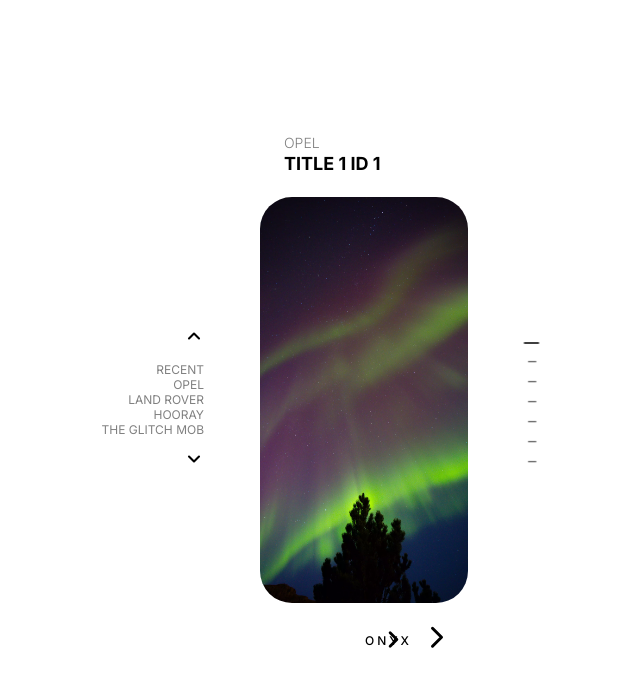
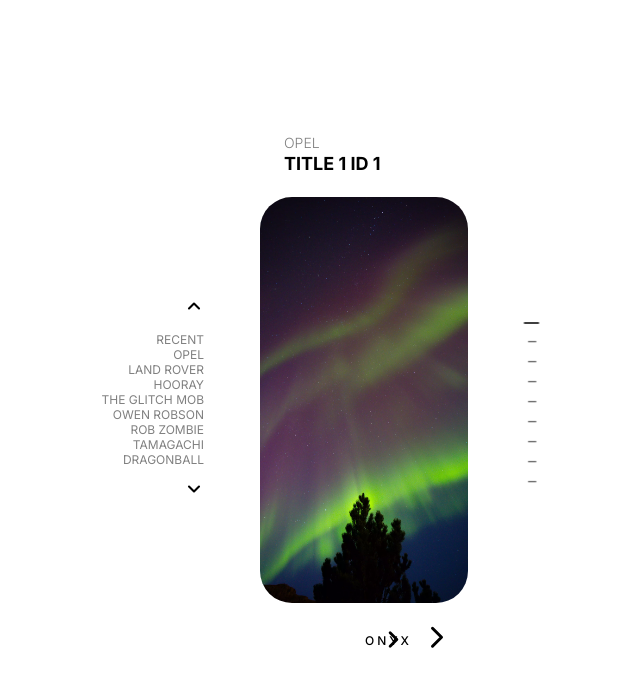
Before and after one commit to taunhealy/Circa9_Theme1_2, a Next.js app: page / in a window 1280 px wide. Shown: the top 686 px of the page, without its empty margins (276-916 px from the left). Built offline with nearby package versions, Linux system fonts and the light colour scheme.

Commit message:
fix: brand sidebar arrow scroll indexes 9<

```diff
--- a/app/components/BrandSidebar/BrandSidebar.tsx
+++ b/app/components/BrandSidebar/BrandSidebar.tsx
@@ -1,11 +1,11 @@
 // BrandSidebar.tsx
-import React, { useRef, useEffect, useState } from "react";
+import React, { useState } from "react";
 import { motion } from "framer-motion";
 import { ChevronUp, ChevronDown } from "lucide-react";
 import "./brandsidebar.css";
 
 interface BrandSidebarProps {
-  brands: (string | null)[]; // Adjust the type to allow null if needed
+  brands: (string | null)[];
   selectedBrand: string | null;
   onBrandClick: (brand: string) => void;
 }
@@ -15,14 +15,15 @@ const BrandSidebar: React.FC<BrandSidebarProps> = ({
   selectedBrand,
   onBrandClick,
 }) => {
-  const containerRef = useRef<HTMLDivElement>(null);
+  const [startIndex, setStartIndex] = useState(0);
 
   const handleScroll = (direction: "up" | "down") => {
-    const container = containerRef.current;
+    const maxStartIndex = Math.max(0, brands.length - 5);
 
-    if (container) {
-      const scrollAmount = direction === "up" ? -30 : 30;
-      container.scrollBy({ top: scrollAmount, behavior: "smooth" });
+    if (direction === "up") {
+      setStartIndex((prevIndex) => Math.max(0, prevIndex - 5));
+    } else {
+      setStartIndex((prevIndex) => Math.min(maxStartIndex, prevIndex + 5));
     }
   };
 
@@ -33,14 +34,14 @@ const BrandSidebar: React.FC<BrandSidebarProps> = ({
       animate={{ opacity: 1, transition: { duration: 2.5 } }}
       exit={{ opacity: 0, transition: { duration: 0.5, delay: 1.2 } }}
     >
-      {brands.length > 3 && (
+      {brands.length > 9 && (
         <motion.div className="arrow-button" onClick={() => handleScroll("up")}>
           <ChevronUp size={20} strokeWidth={2.5} stroke="black" />
         </motion.div>
       )}
 
-      <div className="brands-list" ref={containerRef}>
-        {brands.slice(0, 5).map((brand) => (
+      <div className="brands-list">
+        {brands.slice(startIndex, startIndex + 9).map((brand) => (
           <motion.div
             key={brand || null}
             className={`brand-filter-button ${
@@ -53,7 +54,7 @@ const BrandSidebar: React.FC<BrandSidebarProps> = ({
         ))}
       </div>
 
-      {brands.length > 3 && (
+      {brands.length > 9 && (
         <motion.div
           className="arrow-button"
           onClick={() => handleScroll("down")}
--- a/app/data/data.tsx
+++ b/app/data/data.tsx
@@ -133,5 +133,101 @@ const ItemsData = [
     videoTitle: "Super Interesting Video 2",
     img: "marcell-rubies-cKGtI-S5EPY-unsplash.webp",
   },
+  {
+    id: 8,
+    title: "Discipline",
+    brand: "Owen Robson",
+    director: "x",
+    producer: "Ismael Lutefi",
+    production: "Hooray Productions",
+    directorofphotography: "Leroy Farrel",
+    cinematographer: "z",
+    editor: "e",
+    desc: `ombucha chillwave fanny pack 3 wolf moon street art photo booth before they sold out organic viral.`,
+    date: "2023-10-25T14:45:00Z",
+    playbackId: "1Rwc00QAWVZrEN6vYHSakQ02SObWCFFCGuKOZ4HCT9jnk",
+    videoTitle: "Super Interesting Video 2",
+    img: "marcell-rubies-cKGtI-S5EPY-unsplash.webp",
+  },
+  {
+    id: 9,
+    title: "Discipline",
+    brand: "Owen Robson",
+    director: "x",
+    producer: "Ismael Lutefi",
+    production: "Hooray Productions",
+    directorofphotography: "Leroy Farrel",
+    cinematographer: "z",
+    editor: "e",
+    desc: `ombucha chillwave fanny pack 3 wolf moon street art photo booth before they sold out organic viral.`,
+    date: "2023-10-25T14:45:00Z",
+    playbackId: "1Rwc00QAWVZrEN6vYHSakQ02SObWCFFCGuKOZ4HCT9jnk",
+    videoTitle: "Super Interesting Video 2",
+    img: "marcell-rubies-cKGtI-S5EPY-unsplash.webp",
+  },
+  {
+    id: 10,
+    title: "Discipline",
+    brand: "Rob Zombie",
+    director: "x",
+    producer: "Ismael Lutefi",
+    production: "Hooray Productions",
+    directorofphotography: "Leroy Farrel",
+    cinematographer: "z",
+    editor: "e",
+    desc: `ombucha chillwave fanny pack 3 wolf moon street art photo booth before they sold out organic viral.`,
+    date: "2023-10-25T14:45:00Z",
+    playbackId: "1Rwc00QAWVZrEN6vYHSakQ02SObWCFFCGuKOZ4HCT9jnk",
+    videoTitle: "Super Interesting Video 2",
+    img: "marcell-rubies-cKGtI-S5EPY-unsplash.webp",
+  },
+  {
+    id: 11,
+    title: "Discipline",
+    brand: "Tamagachi",
+    director: "x",
+    producer: "Ismael Lutefi",
+    production: "Hooray Productions",
+    directorofphotography: "Leroy Farrel",
+    cinematographer: "z",
+    editor: "e",
+    desc: `ombucha chillwave fanny pack 3 wolf moon street art photo booth before they sold out organic viral.`,
+    date: "2023-10-25T14:45:00Z",
+    playbackId: "1Rwc00QAWVZrEN6vYHSakQ02SObWCFFCGuKOZ4HCT9jnk",
+    videoTitle: "Super Interesting Video 2",
+    img: "marcell-rubies-cKGtI-S5EPY-unsplash.webp",
+  },
+  {
+    id: 12,
+    title: "Discipline",
+    brand: "Dragonball",
+    director: "x",
+    producer: "Ismael Lutefi",
+    production: "Hooray Productions",
+    directorofphotography: "Leroy Farrel",
+    cinematographer: "z",
+    editor: "e",
+    desc: `ombucha chillwave fanny pack 3 wolf moon street art photo booth before they sold out organic viral.`,
+    date: "2023-10-25T14:45:00Z",
+    playbackId: "1Rwc00QAWVZrEN6vYHSakQ02SObWCFFCGuKOZ4HCT9jnk",
+    videoTitle: "Super Interesting Video 2",
+    img: "marcell-rubies-cKGtI-S5EPY-unsplash.webp",
+  },
+  {
+    id: 13,
+    title: "Discipline",
+    brand: "Avatar",
+    director: "x",
+    producer: "Ismael Lutefi",
+    production: "Hooray Productions",
+    directorofphotography: "Leroy Farrel",
+    cinematographer: "z",
+    editor: "e",
+    desc: `ombucha chillwave fanny pack 3 wolf moon street art photo booth before they sold out organic viral.`,
+    date: "2023-10-25T14:45:00Z",
+    playbackId: "1Rwc00QAWVZrEN6vYHSakQ02SObWCFFCGuKOZ4HCT9jnk",
+    videoTitle: "Super Interesting Video 2",
+    img: "marcell-rubies-cKGtI-S5EPY-unsplash.webp",
+  },
 ];
 export default ItemsData;
```
